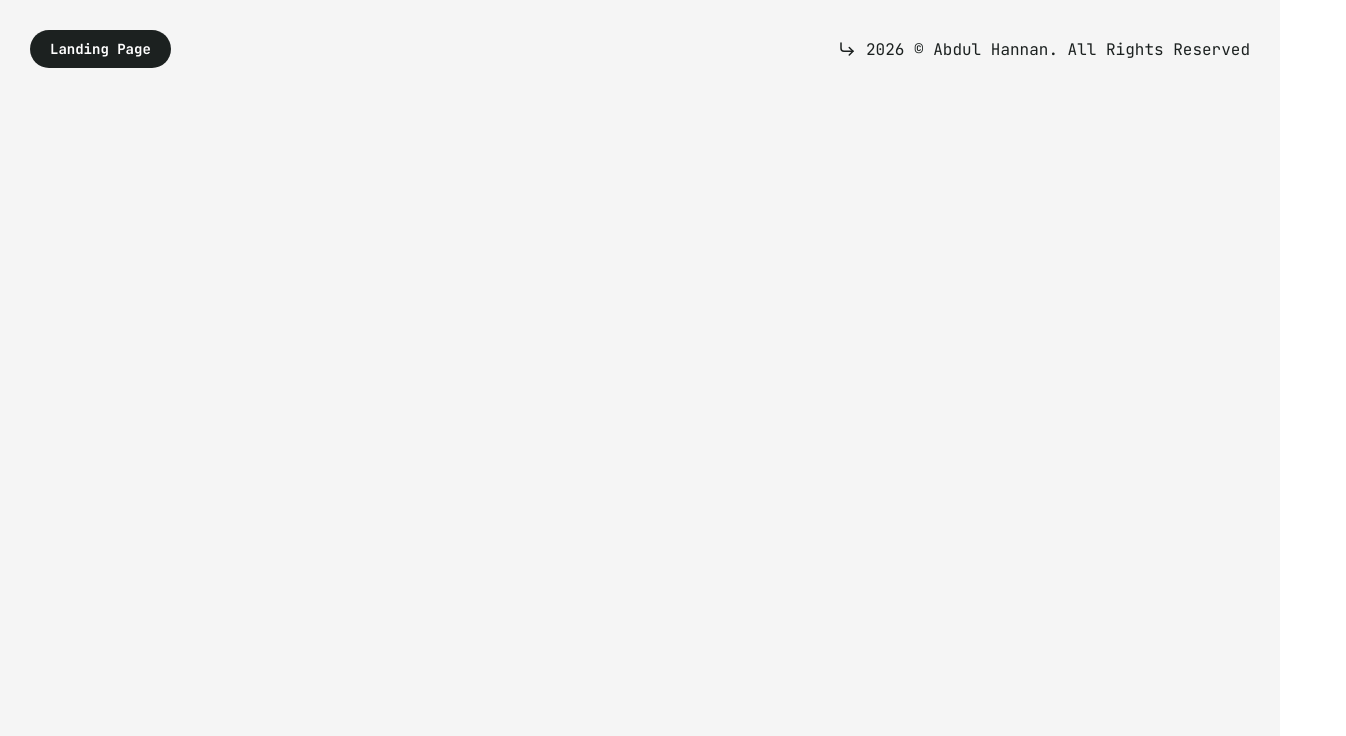
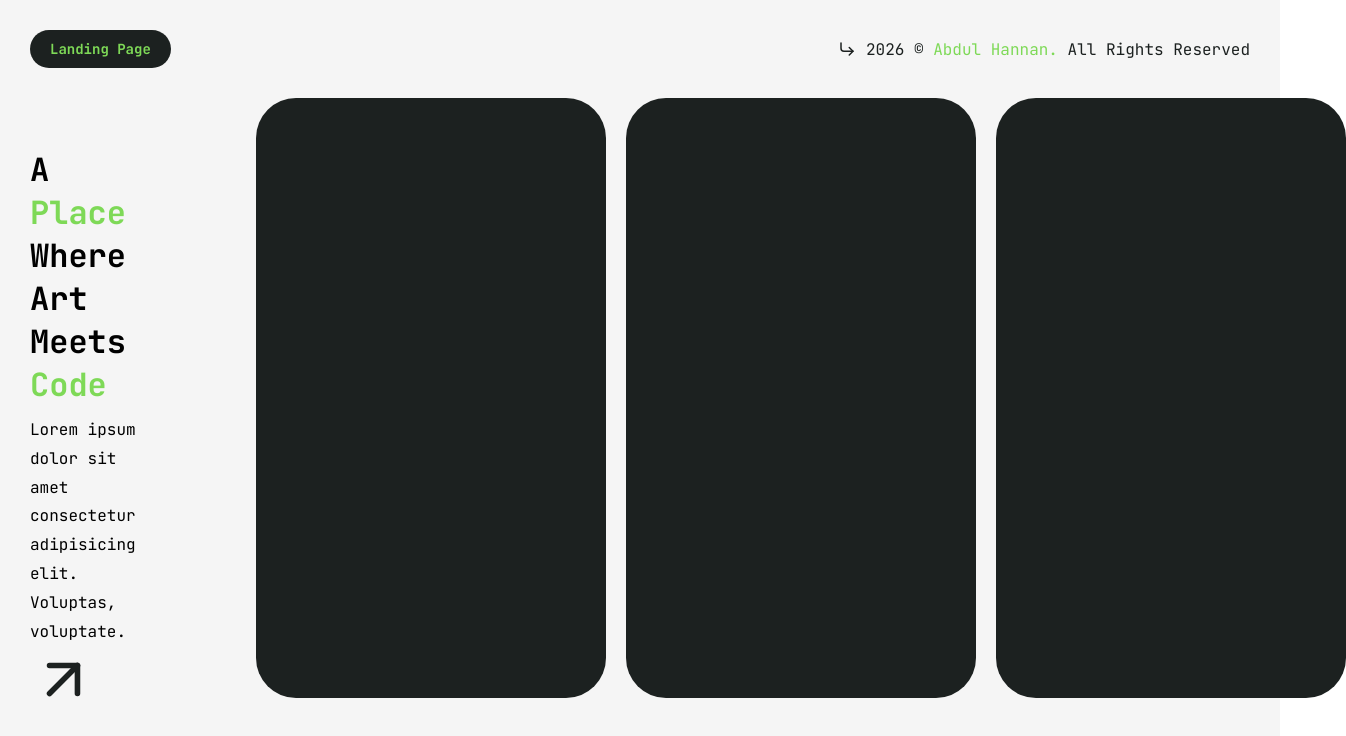
Before and after one commit to Ab-dul-Hannan/Simple-Landing-Page-React-AbdulHannan-CC, a React (Vite) app: page / in a window 1280 px wide. Shown: the top 736 px of the page, 1346 px wide, since content can reach past the window. Built offline with nearby package versions, Linux system fonts and the light colour scheme.

Commit message:
Basic Layouting and Styling
Did all the layout and adjust the cards, only the content in the cards remain

```diff
--- a/src/App.jsx
+++ b/src/App.jsx
@@ -1,10 +1,20 @@
 import React from 'react'
 import Navbar from './components/navbar/navbar.jsx'
+import Heroc from './components/heroc/heroc.jsx'
+import Card from './components/card/card.jsx'
 
 const App = () => {
   return (
     <>
       <Navbar />
+      <div className="hero-section">
+        <Heroc />
+        <div className="card-section">
+          <Card />
+          <Card />
+          <Card />
+        </div>
+      </div>
     </>
   )
 }
--- a/src/components/card/card.jsx
+++ b/src/components/card/card.jsx
@@ -0,0 +1,12 @@
+import React from 'react'
+import styles from './card.module.css'
+
+const Card = () => {
+  return (
+    <div className={styles.card}>
+
+    </div>
+  )
+}
+
+export default Card
--- a/src/components/card/card.module.css
+++ b/src/components/card/card.module.css
@@ -0,0 +1,6 @@
+.card{
+    height: 100%;
+    background-color: #1c2120;
+    width: 350px;
+    border-radius: 40px;
+}
--- a/src/components/heroc/heroc.jsx
+++ b/src/components/heroc/heroc.jsx
@@ -0,0 +1,19 @@
+import React from 'react'
+import styles from './heroc.module.css'
+import { ArrowUpRight } from 'lucide-react'
+
+const Heroc = () => {
+  return (
+    <div className={styles.heroc}>
+        <div className={styles.contentheroc}>
+            <h1>A <span>Place</span> Where<br />Art Meets<br /><span>Code</span></h1>
+            <p className={styles.para}>Lorem ipsum dolor sit amet consectetur adipisicing elit. Voluptas, voluptate.</p>
+        </div>
+        <div className={styles.btn}>
+            <ArrowUpRight size={67} color="#1c2120" className={styles.arrow}/>
+        </div>
+    </div>
+  )
+}
+
+export default Heroc
--- a/src/components/heroc/heroc.module.css
+++ b/src/components/heroc/heroc.module.css
@@ -0,0 +1,23 @@
+.heroc {
+  width: auto;
+  height: 100%;
+  padding-top: 50px;
+  padding-right: 80px;
+  display: flex;
+  flex-direction: column;
+  justify-content: space-between;
+}
+
+.para {
+  line-height: 1.8;
+  padding-top: 10px;
+}
+
+.arrow {
+  cursor: pointer;
+  transition: all 0.3s ease;
+}
+
+.arrow:hover {
+  transform: scale(1.2);
+}
--- a/src/components/navbar/navbar.jsx
+++ b/src/components/navbar/navbar.jsx
@@ -7,7 +7,7 @@ const Navbar = () => {
     <div className={styles.navbar}>
       <div className={styles.logobtn}>Landing Page</div>
       <div className={styles.announce}>
-        <CornerDownRight size={18} color="#1c2120" /> <p>2026 &copy; Abdul Hannan. All Rights Reserved</p>
+        <CornerDownRight size={18} color="#1c2120" /> <p>2026 &copy; <span>Abdul Hannan.</span> All Rights Reserved</p>
       </div>
     </div>
   )
--- a/src/components/navbar/navbar.module.css
+++ b/src/components/navbar/navbar.module.css
@@ -12,7 +12,7 @@
     background-color: #1c2120;
     width: fit-content;
     border-radius: 40px;
-    color: #ffffff;
+    color: #7ed957;
     font-size: 14px;
     cursor: default;
 }
--- a/src/index.css
+++ b/src/index.css
@@ -10,6 +10,7 @@ body{
   width: 100%;
   display: flex;
   justify-content: center;
+  cursor: default;
 }
 
 #root{
@@ -18,4 +19,29 @@ body{
   width: 100%;
   background-color: #f5f5f5;
   padding: 30px;
+  display: flex;
+  flex-direction: column;
+  gap: 30px;
 }
+
+span {
+  color: #7ed957;
+}
+
+.hero-section{
+  display: flex;
+  align-items: center;
+  justify-content: space-between;
+  width: 100%;
+  height: 600px;
+  gap: 40px;
+  /* height: max-content; */
+}
+
+.card-section{
+  display: flex;
+  justify-content: right;
+  gap: 20px;
+  width: 100%;
+  height: 100%;
+}
```
